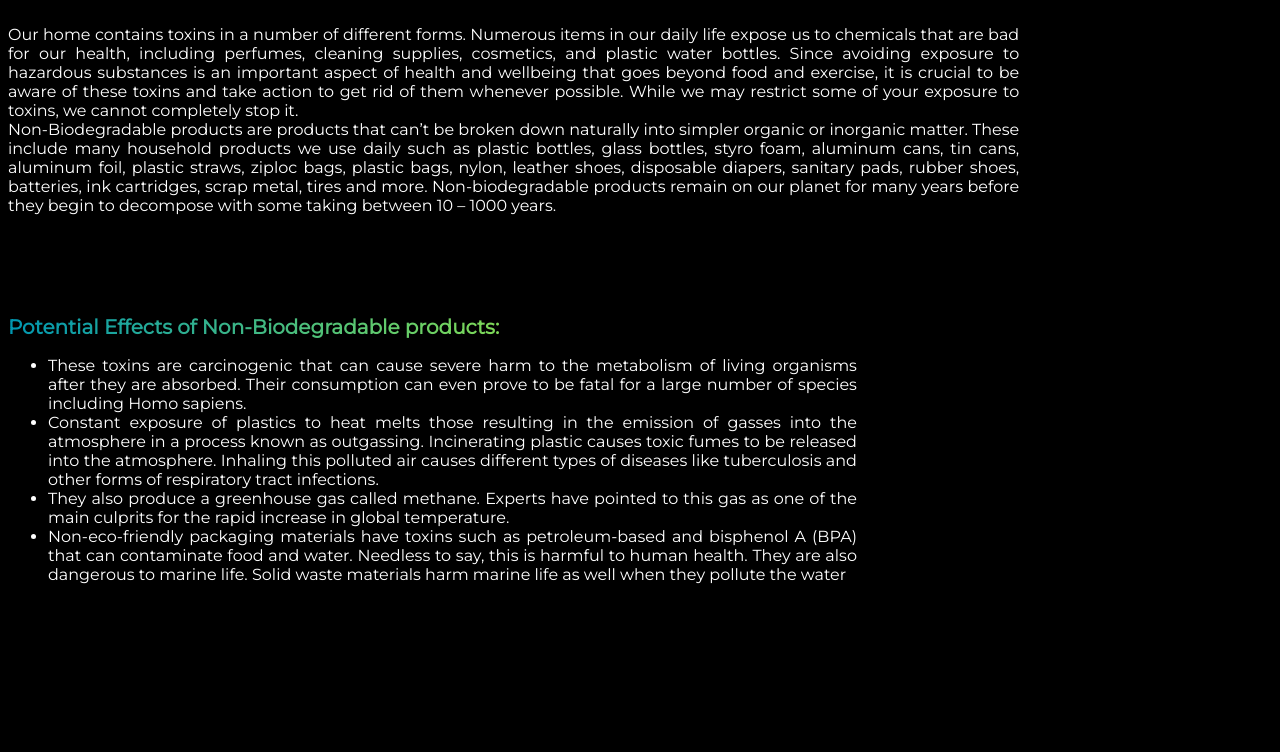
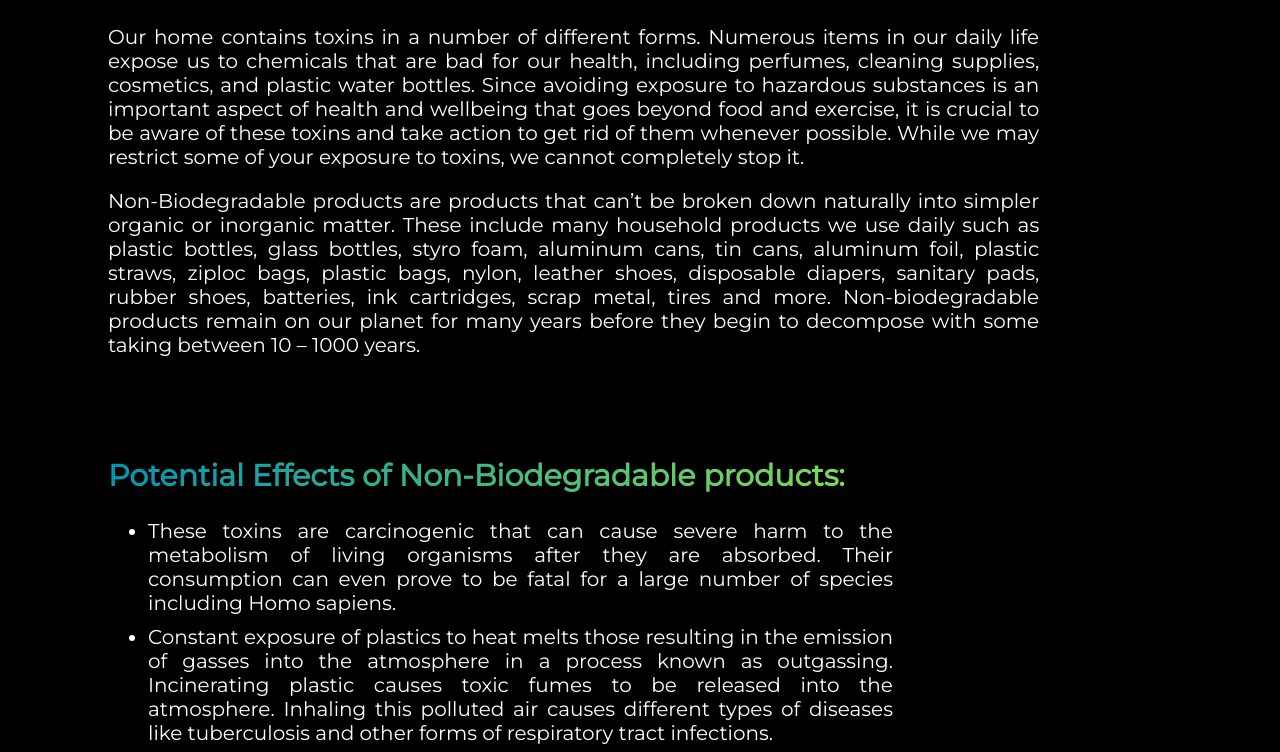
Before and after one commit to Neev2507/PeddiHacks-23, a plain HTML site: page pages/why.html in a window 1280 px wide. Shown: the part 297-1049 px from the top of the page. Before the commit the page ends 897 px from the top, so only its background shows below. Drawn offline with Linux system fonts and the light colour scheme.

Commit message:
did why and styled it better

```diff
--- a/pages/why.html
+++ b/pages/why.html
@@ -26,11 +26,13 @@
             </div>
         </div>
 
-        <section id="about">
+        <section id="why">
             <h1 class="heading">Why?</h1>
             <div class="why-text">
                 <p class="reason-text">
-                    Our home contains toxins in a number of different forms. Numerous items in our daily life expose us to chemicals that are bad for our health, including perfumes, cleaning supplies, cosmetics, and plastic water bottles. Since avoiding exposure to hazardous substances is an important aspect of health and wellbeing that goes beyond food and exercise, it is crucial to be aware of these toxins and take action to get rid of them whenever possible. While we may restrict some of your exposure to toxins, we cannot completely stop it.<br>
+                    Our home contains toxins in a number of different forms. Numerous items in our daily life expose us to chemicals that are bad for our health, including perfumes, cleaning supplies, cosmetics, and plastic water bottles. Since avoiding exposure to hazardous substances is an important aspect of health and wellbeing that goes beyond food and exercise, it is crucial to be aware of these toxins and take action to get rid of them whenever possible. While we may restrict some of your exposure to toxins, we cannot completely stop it.
+                </p>
+                <p>
                     Non-Biodegradable products are products that can’t be broken down naturally into simpler organic or inorganic matter. These include many household products we use daily such as plastic bottles, glass bottles, styro foam, aluminum cans, tin cans, aluminum foil, plastic straws, ziploc bags, plastic bags, nylon, leather shoes, disposable diapers, sanitary pads, rubber shoes, batteries, ink cartridges, scrap metal, tires and more. Non-biodegradable products remain on our planet for many years before they begin to decompose with some taking between 10 – 1000 years.
                 </p>
                 <h1 class="dangers-heading">Potential Effects of Non-Biodegradable products:</h1>
--- a/why-style.css
+++ b/why-style.css
@@ -25,5 +25,10 @@ h1 {
 }
 
 .dangers-heading {
+    font-size: 30px;
+}
+
+p, li {
+    margin-top: 10px;
     font-size: 20px;
 }
```
Also changed, not shown: index-email.html (deleted, +0 -15 lines).
